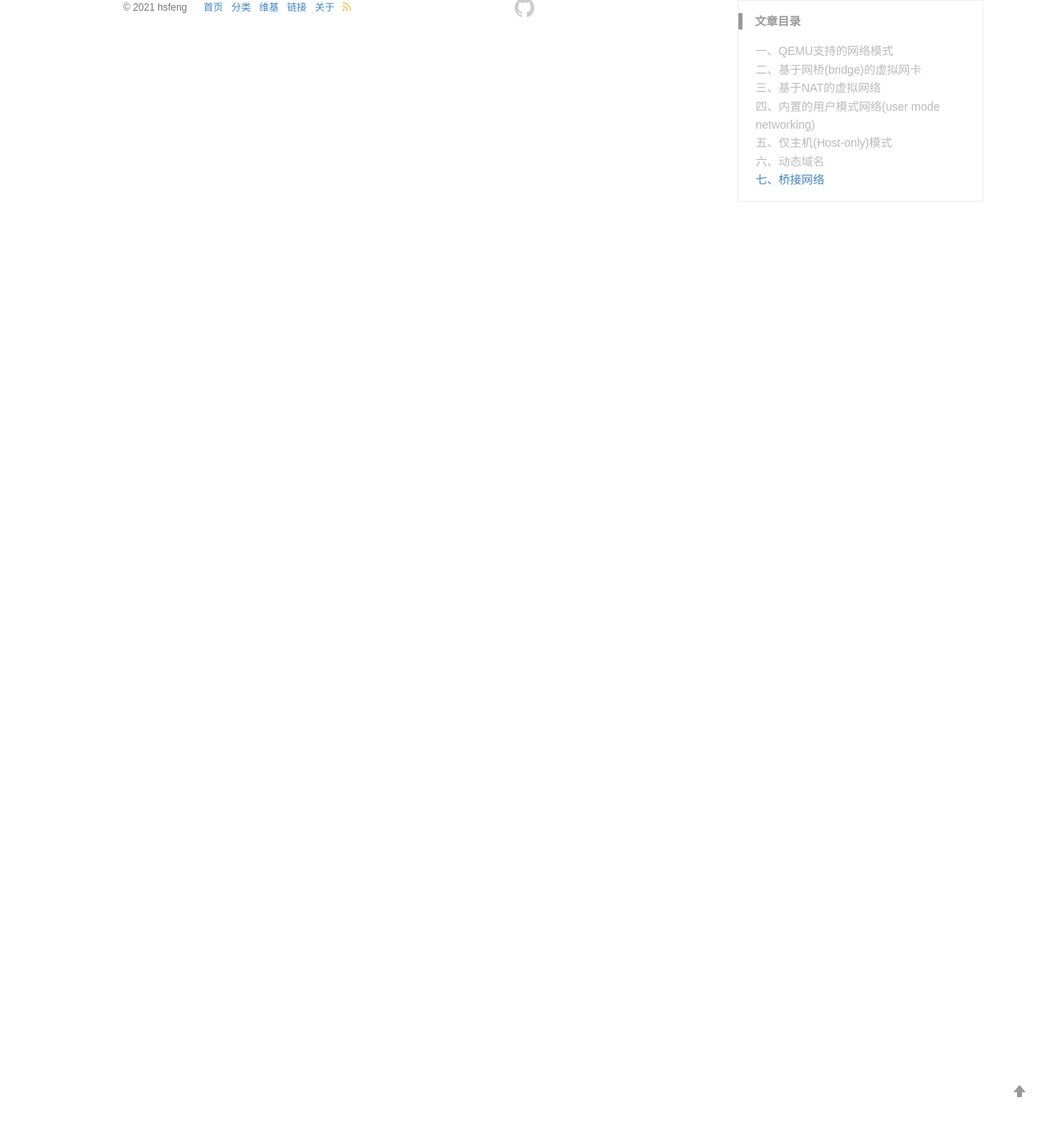
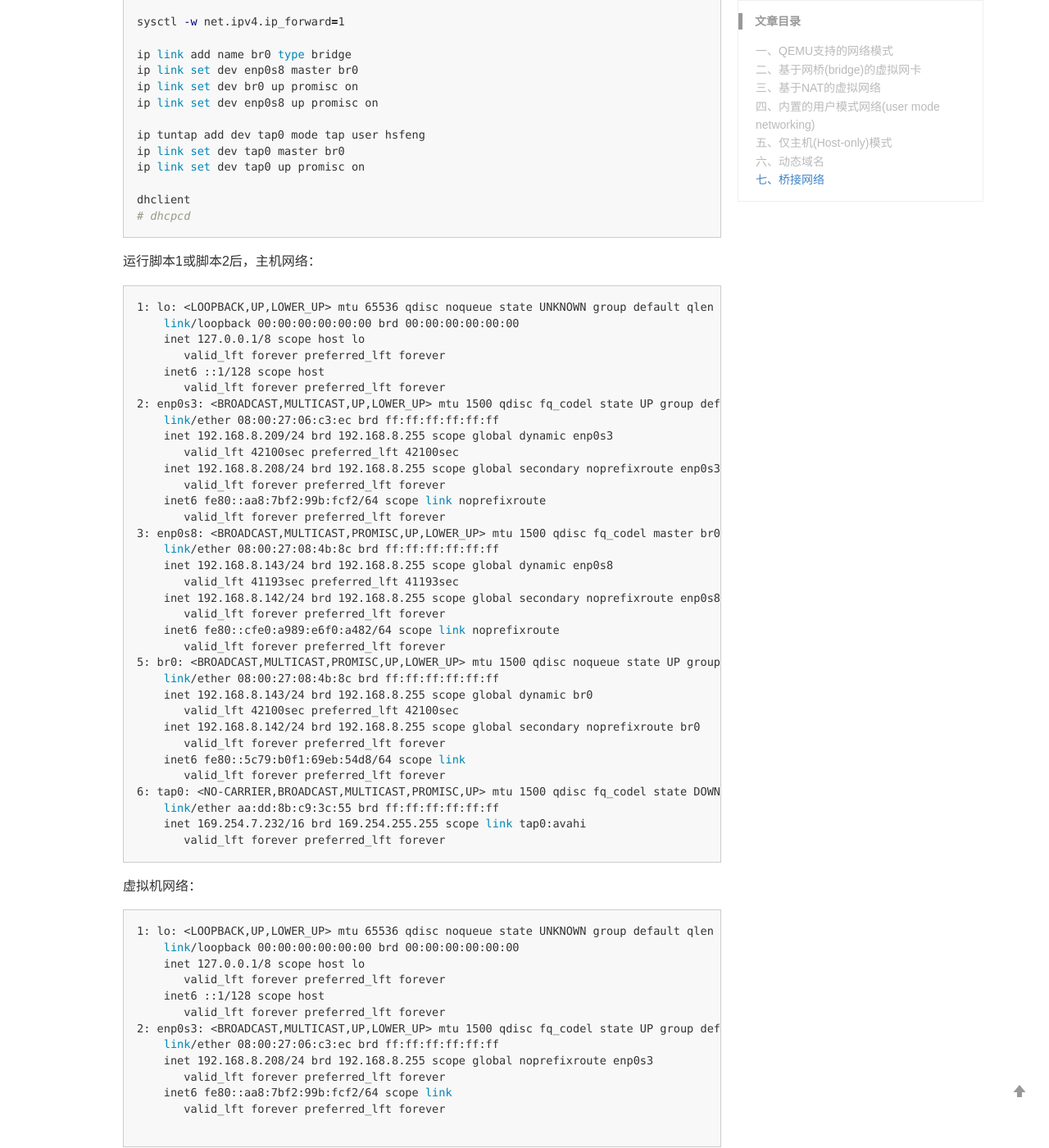
Before and after one commit to hsfengbyte/hsfengbyte.github.io.old, a Jekyll site: the page built from _posts/2020-12-02-qemu-network-mode.md, in a window 1280 px wide and 1400 px high, scrolled down 4399 px. Shown: the whole window at 82% size. Built offline with Jekyll 4.4.1, drawn with Linux system fonts in a browser that asks for light colours; comment, search, counter and statistics services are not loaded; some of the changed text lies outside the part shown.

Commit message:
配置qemu虚拟机与主机在同一网络（主机所在网段）下，且可对外访问（一般为互联网）

````diff
--- a/_posts/2020-12-02-qemu-network-mode.md
+++ b/_posts/2020-12-02-qemu-network-mode.md
@@ -169,9 +169,12 @@ sudo dhcpcd -k #清空ip
 
 ### 七、桥接网络
 
-QEMU桥接网络
+配置qemu虚拟机与主机在同一网络（主机所在网段）下，且可对外访问（一般为互联网），可以使用脚本1或脚本2。
+
+> 脚本1
 
 ```shell
+# net-bridge.sh
 # network card 1: enp0s3
 # network card 2: enp0s8
 # network bridge: br0
@@ -193,3 +196,86 @@ ip link set dev tap0 down
 brctl addif br0 tap0
 ifconfig tap0 0.0.0.0 promisc up
 ```
+
+> 脚本2
+
+```shell
+# net-iproutes-bridge.sh
+# network card 1: enp0s3
+# network card 2: enp0s8
+# network bridge: br0
+# tap device: tap0
+
+#!/bin/bash
+
+sysctl -w net.ipv4.ip_forward=1
+
+ip link add name br0 type bridge
+ip link set dev enp0s8 master br0
+ip link set dev br0 up promisc on
+ip link set dev enp0s8 up promisc on
+
+ip tuntap add dev tap0 mode tap user hsfeng
+ip link set dev tap0 master br0
+ip link set dev tap0 up promisc on
+
+dhclient
+# dhcpcd
+```
+
+运行脚本1或脚本2后，主机网络：
+
+```shell
+1: lo: <LOOPBACK,UP,LOWER_UP> mtu 65536 qdisc noqueue state UNKNOWN group default qlen 1000
+    link/loopback 00:00:00:00:00:00 brd 00:00:00:00:00:00
+    inet 127.0.0.1/8 scope host lo
+       valid_lft forever preferred_lft forever
+    inet6 ::1/128 scope host
+       valid_lft forever preferred_lft forever
+2: enp0s3: <BROADCAST,MULTICAST,UP,LOWER_UP> mtu 1500 qdisc fq_codel state UP group default qlen 1000
+    link/ether 08:00:27:06:c3:ec brd ff:ff:ff:ff:ff:ff
+    inet 192.168.8.209/24 brd 192.168.8.255 scope global dynamic enp0s3
+       valid_lft 42100sec preferred_lft 42100sec
+    inet 192.168.8.208/24 brd 192.168.8.255 scope global secondary noprefixroute enp0s3
+       valid_lft forever preferred_lft forever
+    inet6 fe80::aa8:7bf2:99b:fcf2/64 scope link noprefixroute
+       valid_lft forever preferred_lft forever
+3: enp0s8: <BROADCAST,MULTICAST,PROMISC,UP,LOWER_UP> mtu 1500 qdisc fq_codel master br0 state UP group default qlen 1000
+    link/ether 08:00:27:08:4b:8c brd ff:ff:ff:ff:ff:ff
+    inet 192.168.8.143/24 brd 192.168.8.255 scope global dynamic enp0s8
+       valid_lft 41193sec preferred_lft 41193sec
+    inet 192.168.8.142/24 brd 192.168.8.255 scope global secondary noprefixroute enp0s8
+       valid_lft forever preferred_lft forever
+    inet6 fe80::cfe0:a989:e6f0:a482/64 scope link noprefixroute
+       valid_lft forever preferred_lft forever
+5: br0: <BROADCAST,MULTICAST,PROMISC,UP,LOWER_UP> mtu 1500 qdisc noqueue state UP group default qlen 1000
+    link/ether 08:00:27:08:4b:8c brd ff:ff:ff:ff:ff:ff
+    inet 192.168.8.143/24 brd 192.168.8.255 scope global dynamic br0
+       valid_lft 42100sec preferred_lft 42100sec
+    inet 192.168.8.142/24 brd 192.168.8.255 scope global secondary noprefixroute br0
+       valid_lft forever preferred_lft forever
+    inet6 fe80::5c79:b0f1:69eb:54d8/64 scope link
+       valid_lft forever preferred_lft forever
+6: tap0: <NO-CARRIER,BROADCAST,MULTICAST,PROMISC,UP> mtu 1500 qdisc fq_codel state DOWN group default qlen 1000
+    link/ether aa:dd:8b:c9:3c:55 brd ff:ff:ff:ff:ff:ff
+    inet 169.254.7.232/16 brd 169.254.255.255 scope link tap0:avahi
+       valid_lft forever preferred_lft forever
+```
+
+虚拟机网络：
+
+```shell
+1: lo: <LOOPBACK,UP,LOWER_UP> mtu 65536 qdisc noqueue state UNKNOWN group default qlen 1000
+    link/loopback 00:00:00:00:00:00 brd 00:00:00:00:00:00
+    inet 127.0.0.1/8 scope host lo
+       valid_lft forever preferred_lft forever
+    inet6 ::1/128 scope host
+       valid_lft forever preferred_lft forever
+2: enp0s3: <BROADCAST,MULTICAST,UP,LOWER_UP> mtu 1500 qdisc fq_codel state UP group default qlen 1000
+    link/ether 08:00:27:06:c3:ec brd ff:ff:ff:ff:ff:ff
+    inet 192.168.8.208/24 brd 192.168.8.255 scope global noprefixroute enp0s3
+       valid_lft forever preferred_lft forever
+    inet6 fe80::aa8:7bf2:99b:fcf2/64 scope link
+       valid_lft forever preferred_lft forever
+
+```
````
